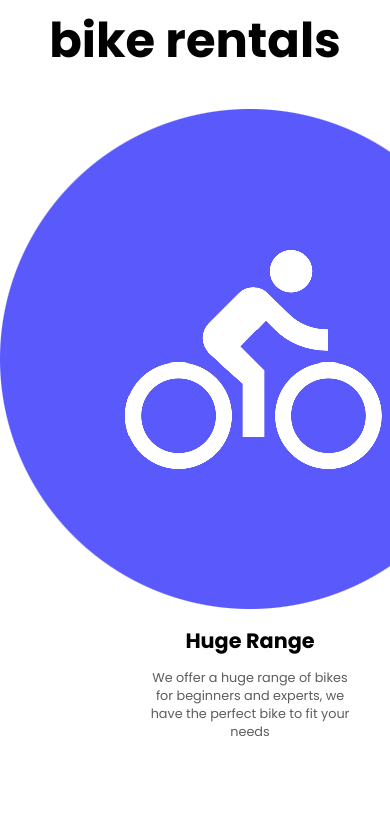
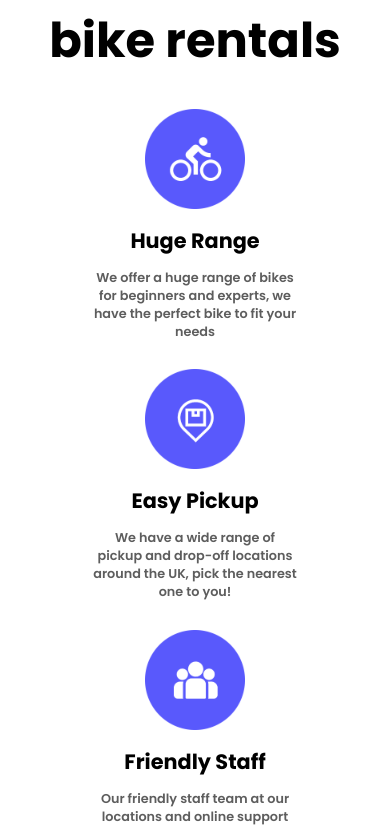
Before and after one commit to TegaBC/bike-rental, a React (Vite) app: page / in a window 390 px wide. Shown: the part 3676-4503 px from the top of the page. Built offline with nearby package versions, Linux system fonts and the light colour scheme.

Commit message:
responsive design takes and redesign

```diff
--- a/src/styles/FeatureDisplay.module.css
+++ b/src/styles/FeatureDisplay.module.css
@@ -4,6 +4,8 @@
     flex-wrap: wrap;
     flex-direction: column;
     align-items: center;
+    padding-bottom: 4rem;
+    text-align: center;
 }
 
 .feature {
@@ -12,6 +14,7 @@
     flex-direction: column;
     align-items: center;
     text-align: center;
+
 }
 
 .feature h2 {
@@ -24,6 +27,7 @@
     max-width: 25ch;
     color: rgb(93, 93, 93);
     font-size: .8rem;
+    font-weight: 600;
 }
 
 .feature img{
@@ -38,24 +42,13 @@
     border-radius: 1rem;
 }
 
-.display-wrapper h3 {
-    margin: 0;
-}
-
-.display-wrapper h1 {
-    font-size: 3rem;
-    margin: 0;
-    padding: 1rem;
-}
-
-.icon-wrapper {
-    aspect-ratio: 1;
-    height: 100%;
-    background-color: black;
+.feature img {
+    max-height: 100px;
 }
 
 .feature-wrapper {
     display: flex;
     flex-wrap: wrap;
-    gap: 7rem;
+    gap: 1rem 7rem;
+    justify-content: center;
 }
```
